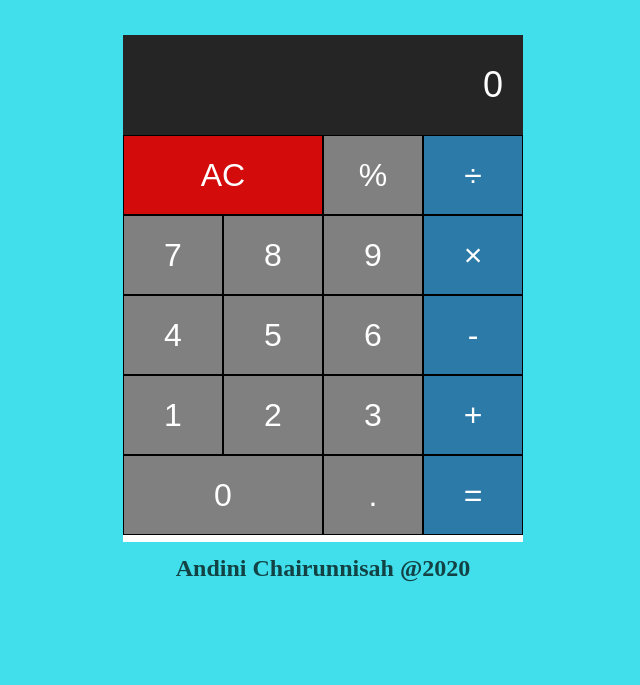
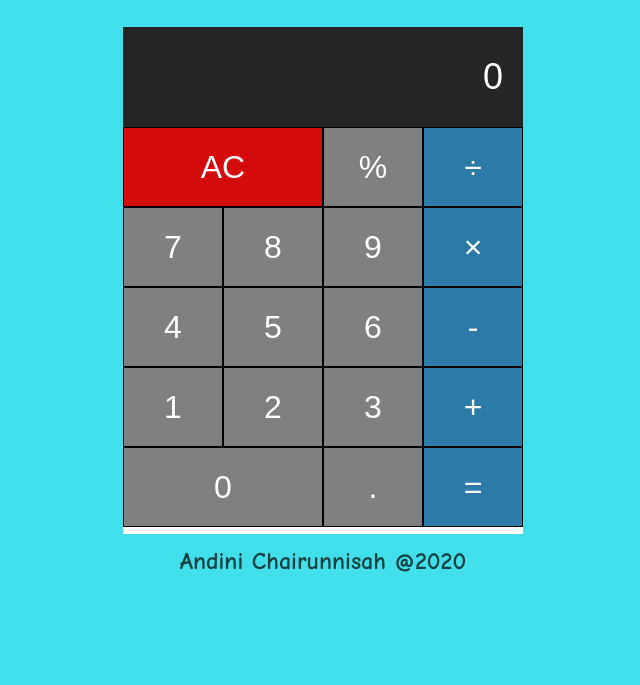
Before and after one commit to andinichairunnisah/project-calculator, a plain HTML site: page index.html in a window 1280 px wide. Shown: the part 115-800 px from the top of the page, without its empty margins (317-957 px from the left). Drawn offline with Linux system fonts and the light colour scheme.

Commit message:
Update stylesheet.css

```diff
--- a/stylesheet.css
+++ b/stylesheet.css
@@ -1,9 +1,14 @@
+body {
+    background-color: rgb(65, 223, 235);
+    margin:0px;
+    font-family:"Comic Sans MS";
+}
+
 .calculator {
     text-align: center;
     margin: 0 auto;
     padding-top: 30px;
     width: 400px;
-
 }
 
 .calculator-screen {
@@ -83,10 +88,6 @@ button:active {
     margin-bottom:10px;
   }
 
-body {
-    background-color: rgb(65, 223, 235);
-}
-
 .penutup {
     text-align:center;
 }
```
